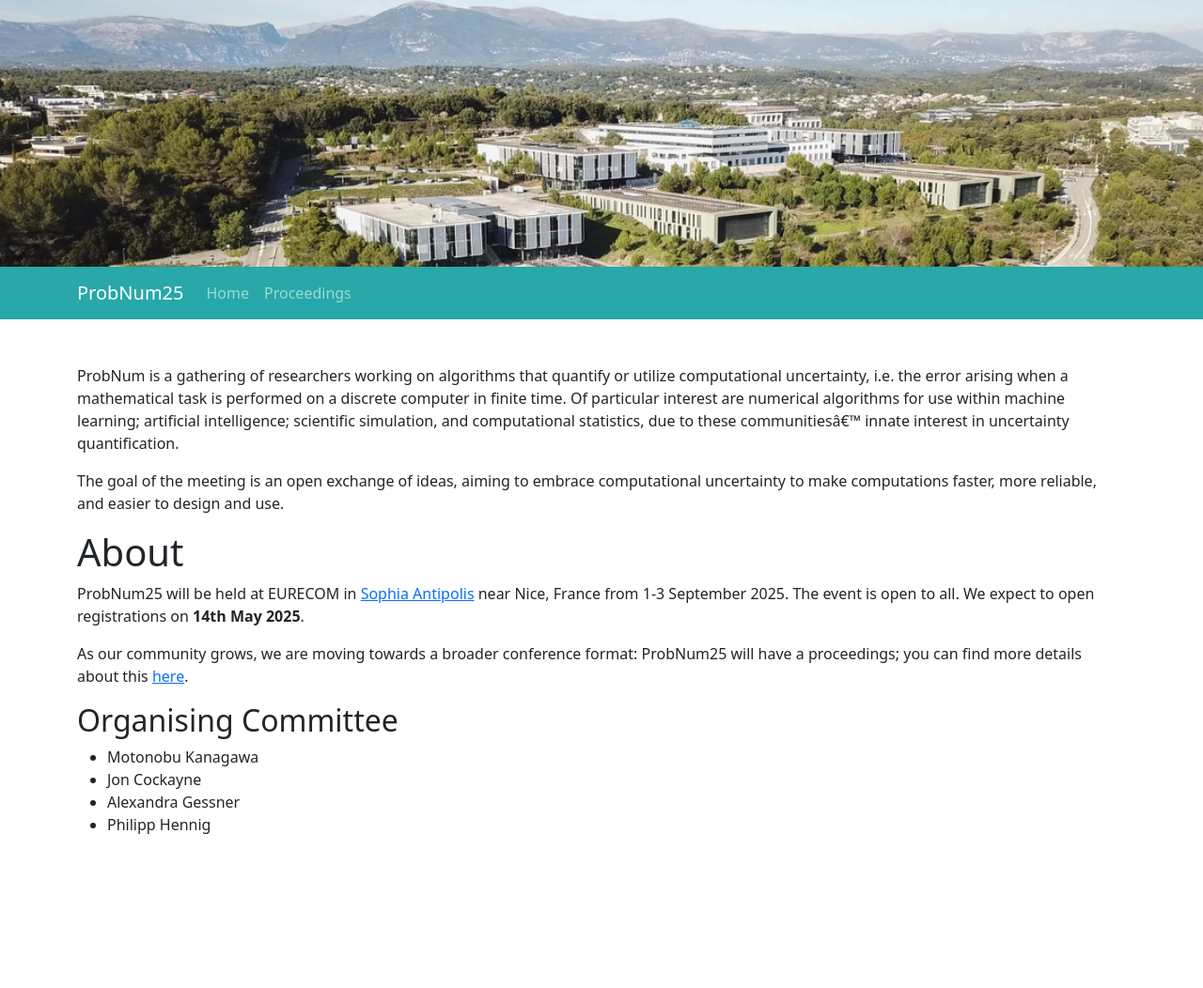
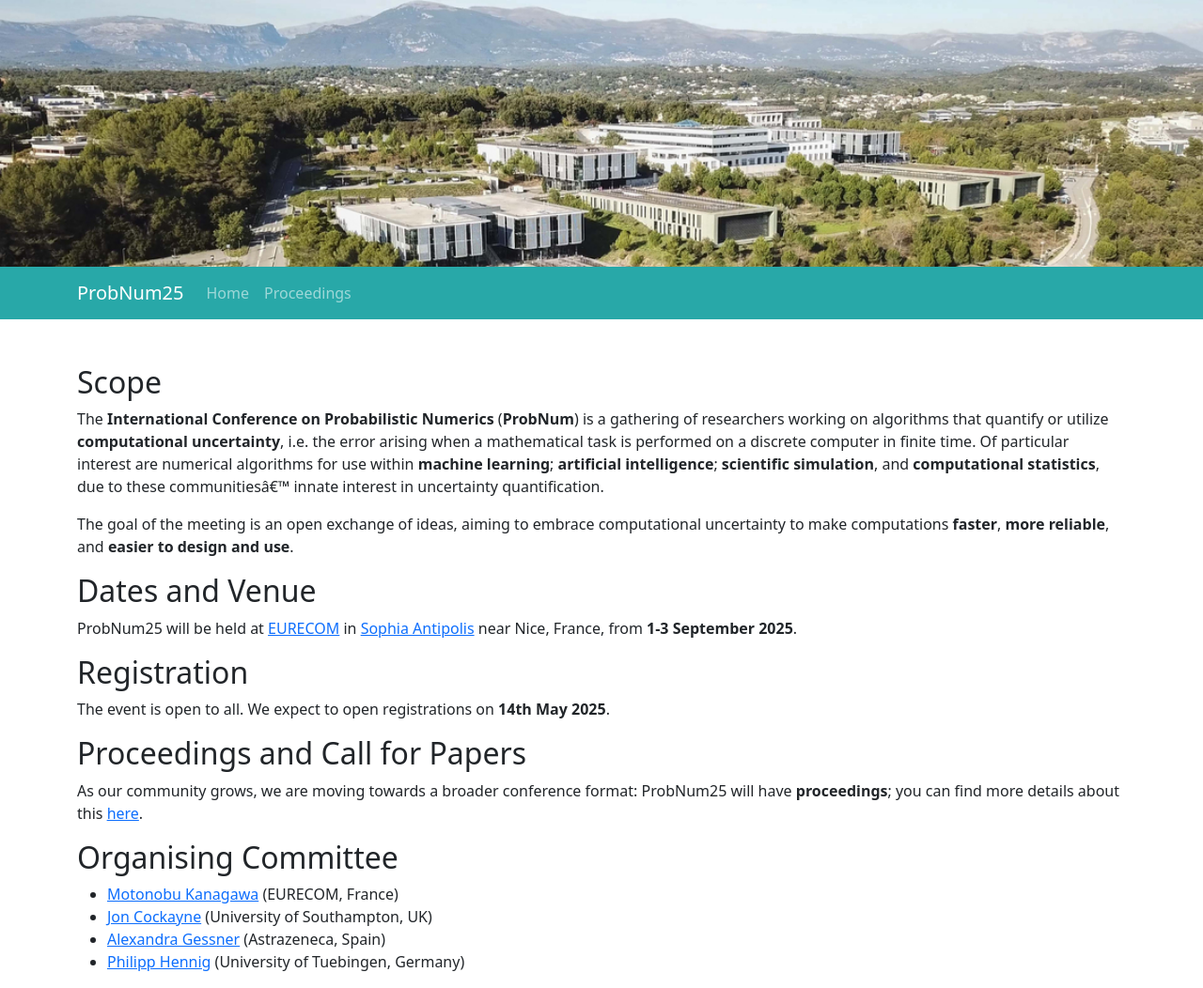
Before and after one commit to probnum2026/probnum2026.github.io, a Jekyll site: the page built from index.md, in a window 1280 px wide. Shown: the whole page at 94% size. Built offline with Jekyll 4.4.1, drawn with Linux system fonts in a browser that asks for light colours; nearby versions of some CDN libraries; before the commit the page ends 906 px from its top, so only the background shows below that.

Commit message:
Update index.md

```diff
--- a/index.md
+++ b/index.md
@@ -3,20 +3,25 @@ layout: default
 title: 'ProbNum25'
 ---
 
-ProbNum is a gathering of researchers working on algorithms that quantify or utilize computational uncertainty, i.e. the error arising when a mathematical task is performed on a discrete computer in finite time. Of particular interest are numerical algorithms for use within machine learning; artificial intelligence; scientific simulation, and computational statistics, due to these communities' innate interest in uncertainty quantification.
+## Scope
 
-The goal of the meeting is an open exchange of ideas, aiming to embrace computational uncertainty to make computations faster, more reliable, and easier to design and use.
+The **International Conference on Probabilistic Numerics** (**ProbNum**) is a gathering of researchers working on algorithms that quantify or utilize **computational uncertainty**, i.e. the error arising when a mathematical task is performed on a discrete computer in finite time. Of particular interest are numerical algorithms for use within **machine learning**; **artificial intelligence**; **scientific simulation**, and **computational statistics**, due to these communities' innate interest in uncertainty quantification.
 
-# About
+The goal of the meeting is an open exchange of ideas, aiming to embrace computational uncertainty to make computations **faster**, **more reliable**, and **easier to design and use**.
 
-ProbNum25 will be held at EURECOM in [Sophia Antipolis](https://en.wikipedia.org/wiki/Sophia_Antipolis) near Nice, France from 1-3 September 2025.
+## Dates and Venue
+
+ProbNum25 will be held at [EURECOM](https://www.eurecom.fr/en) in [Sophia Antipolis](https://en.wikipedia.org/wiki/Sophia_Antipolis) near Nice, France, from **1-3 September 2025**.
+
+## Registration
 The event is open to all. We expect to open registrations on **14th May 2025**.
 
-As our community grows, we are moving towards a broader conference format: ProbNum25 will have a proceedings; you can find more details about this [here](/submissions.html).
+## Proceedings and Call for Papers
+As our community grows, we are moving towards a broader conference format: ProbNum25 will have **proceedings**; you can find more details about this [here](/submissions.html).
 
 ## Organising Committee
 
-- Motonobu Kanagawa
-- Jon Cockayne
-- Alexandra Gessner
-- Philipp Hennig
+- [Motonobu Kanagawa](https://sites.google.com/site/motonobukanagawa/) (EURECOM, France)
+- [Jon Cockayne](https://joncockayne.me/) (University of Southampton, UK)
+- [Alexandra Gessner](https://github.com/alpiges) (Astrazeneca, Spain)
+- [Philipp Hennig](https://uni-tuebingen.de/en/fakultaeten/mathematisch-naturwissenschaftliche-fakultaet/fachbereiche/informatik/lehrstuehle/methods-of-machine-learning/start/) (University of Tuebingen, Germany)
```
